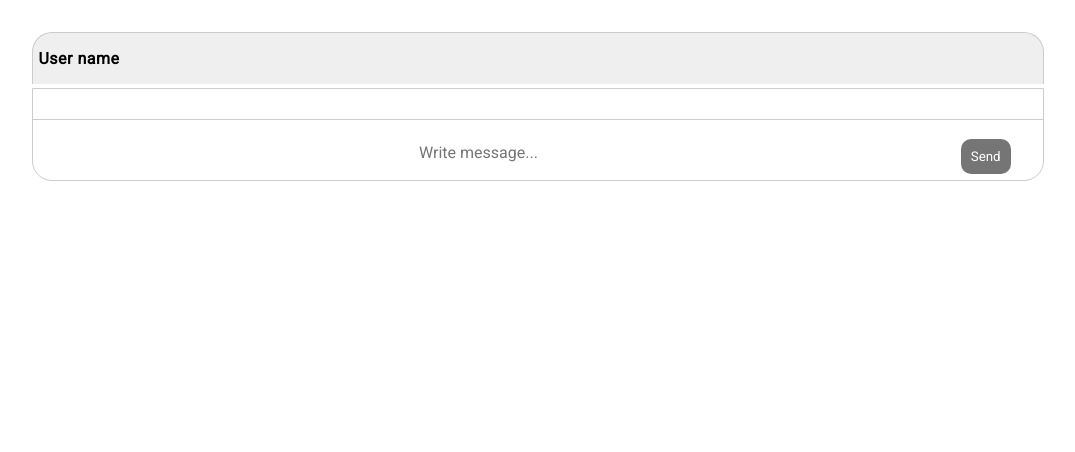
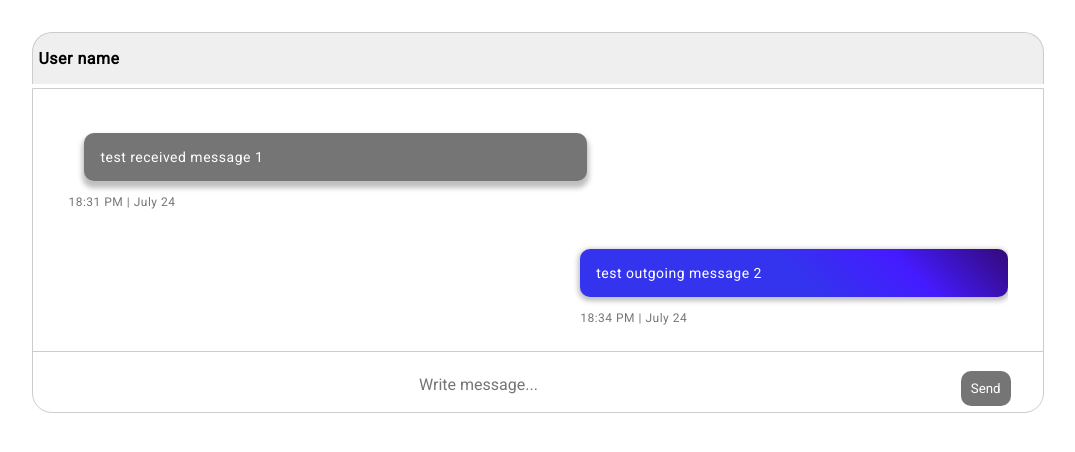
Before and after one commit to KarolGutkowski/SignalRChat_ReactClient, a React (Vite) app: page / in a window 1280 px wide. Shown: the top 452 px of the page, without its empty margins (102-1177 px from the left). Built offline with nearby package versions, Linux system fonts and the light colour scheme.

Commit message:
added first test messages and option to add messages locally from input

```diff
--- a/src/App.jsx
+++ b/src/App.jsx
@@ -3,7 +3,18 @@
 import Messages from "./Messages";
 
 const App = () => {
-  const [messages, setMesasges] = useState([]);
+  const [messages, setMesasges] = useState([
+    {
+      id: 1,
+      type: "received",
+      content: "test received message 1",
+    },
+    {
+      id: 2,
+      type: "outgoing",
+      content: "test outgoing message 2",
+    },
+  ]);
   return (
     <div className="container">
       <div className="msg-header">
@@ -32,7 +43,11 @@
               />
               <div className="input-group-append ">
                 <span className="input-group-text send-icon ">
-                  <button className="send-message-button" id="send-button">
+                  <button
+                    className="send-message-button"
+                    id="send-button"
+                    onClick={() => addOutgoingMessage(messages, setMesasges)}
+                  >
                     Send
                   </button>
                 </span>
@@ -45,6 +60,17 @@
   );
 };
 
+function addOutgoingMessage(messages, setMesasges) {
+  const messageContent = document.getElementById("message-input").value;
+
+  var messgeToAppend = {
+    id: Math.max(messages.map((msg) => msg.id)) + 1,
+    type: "outgoing",
+    content: messageContent,
+  };
+  setMesasges([...messages, messgeToAppend]);
+}
+
 const container = document.getElementById("root");
 const root = createRoot(container);
 root.render(<App />);
```
